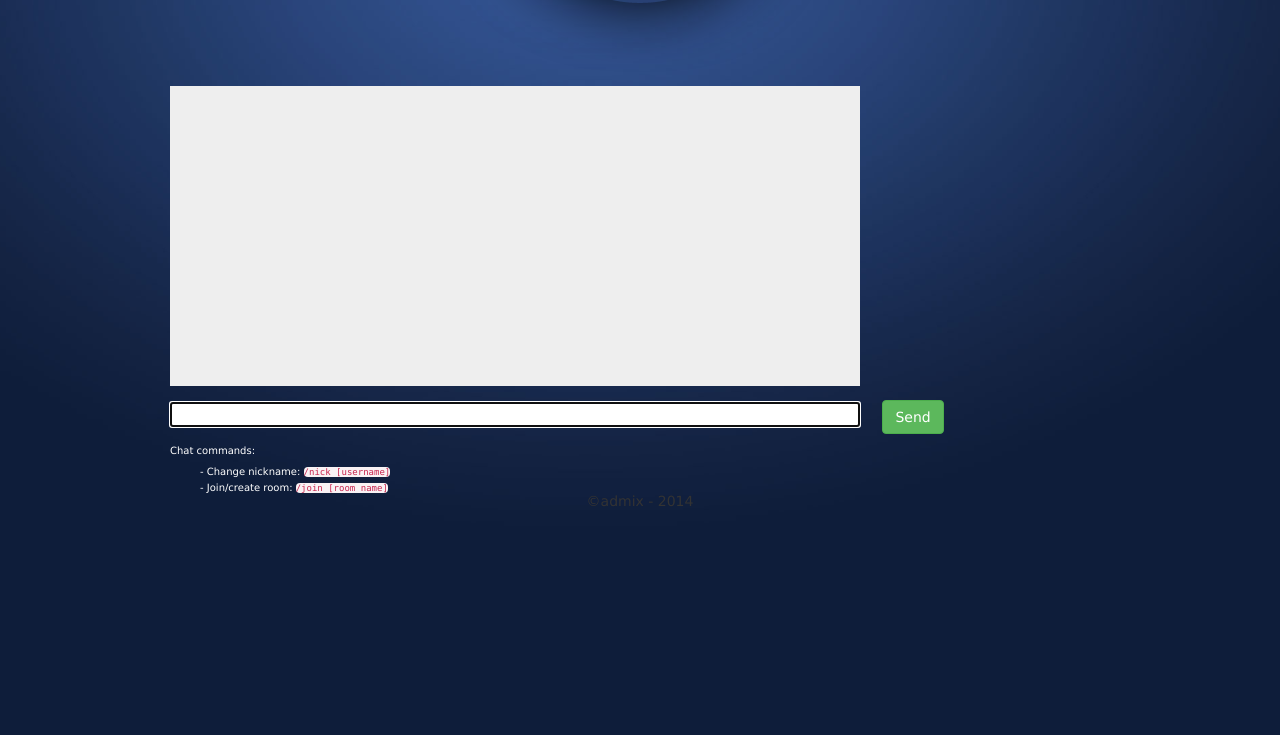
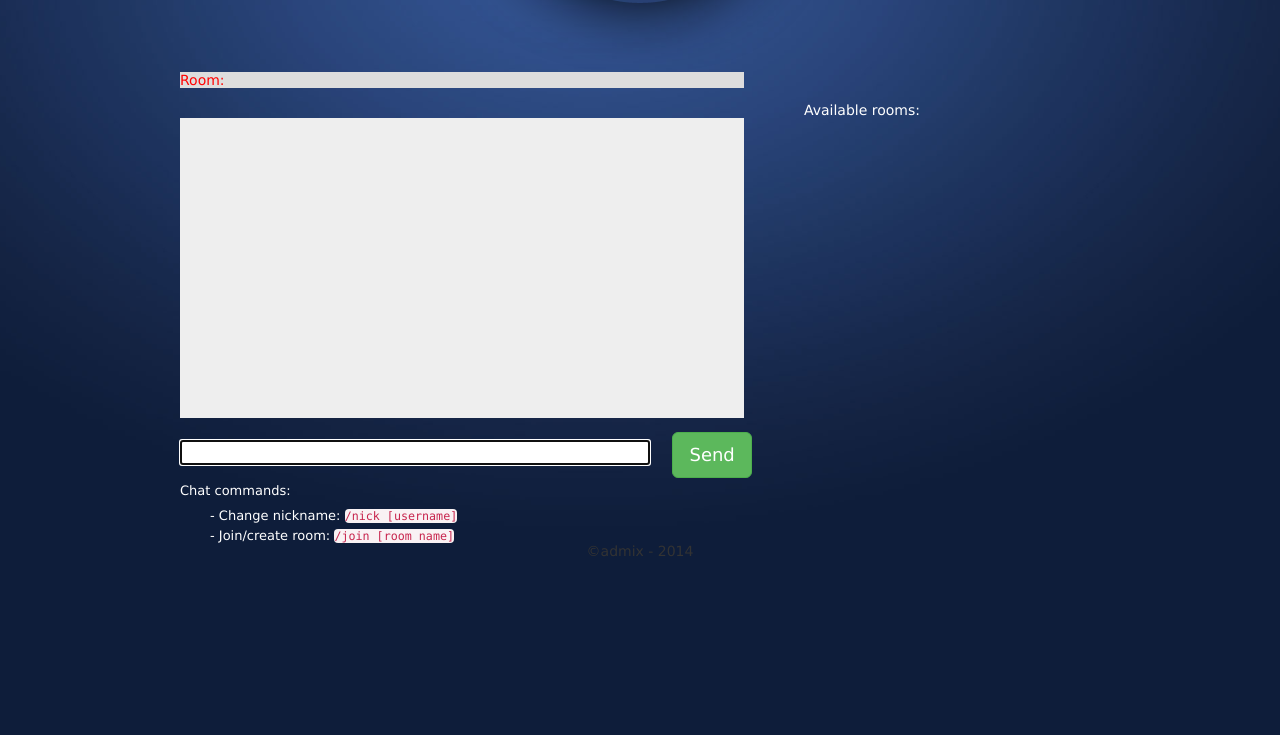
Before and after one commit to admix/multi-chat, a website: page public/index.html in a window 1280 px wide. Shown: the part 65-800 px from the top of the page. Drawn offline with nearby package versions, Linux system fonts and the light colour scheme; no server answers.

Commit message:
Updated chat UI

```diff
--- a/public/css/main.css
+++ b/public/css/main.css
@@ -15,6 +15,11 @@ body {
 a {
   color: #00B7FF;
 }
+
+span {
+  color: #ff0000;
+}
+
 /* Application sizes */
 #content {
   width: 940px;
@@ -24,18 +29,21 @@ a {
 
 /* Room name displayed */
 #room {
+  width: 60%;
   background-color: #ddd;
   margin-bottom: 1em;
+  margin-left: 10px;
 }
 
 /* Message display area. Scrolling enabled when message box full. */
 #messages {
-  width: 690px;
+  width: 60%;
   height: 300px;
   overflow: auto;
   background-color: #eee;
   margin-bottom: 1em;
   margin-right: 10px;
+  margin-left: 10px;
 }
 
 .header {
@@ -68,8 +76,9 @@ a.logo span {
 
 #help {
   color: #fff;
-  font: 10px "Lucida Grande", Helvetica, Arial, sans-serif;
+  font: 13px "Lucida Grande", Helvetica, Arial, sans-serif;
   margin: 0px;
+  margin-left: 10px;
 }
 
 #help ul,li {
@@ -77,9 +86,16 @@ a.logo span {
   padding-left: 15px;
   list-style-type: none;
 }
-
+#avRooms {
+  float: right;
+  margin-right: 190px;
+  overflow: auto;
+  color: #fff;
+}
 #room-list {
   float: right;
+  margin-right: 200px;
+  margin-top:10px;
   width: 100px;
   height: 300px;
   overflow: auto;
@@ -96,9 +112,10 @@ a.logo span {
 }
 
 #send-message {
-  width: 690px;
+  width: 50%;
   margin-bottom: 1em;
   margin-right: 1em;
+  margin-left: 10px;
   font-size: 18px;
 }
 
--- a/public/index.html
+++ b/public/index.html
@@ -7,17 +7,18 @@
   </head>
 
   <body>
-    <div id="content">
+      <div id="content" class="row-fluid section1">
         <div class="header">
     			<a class="logo" href="#">Multichat<span>by admix</span></a>
     		</div>
-      <div id="room"></div>
+        <div id="room"><span>Room:</span> </div>
+        <div id="avRooms">Available rooms:</div><br>
         <div id="room-list"></div>
-      <div id="messages"></div>
+        <div id="messages" class="span5 offset1 copy"></div>
 
         <form id="send-form">
           <input id="send-message" />
-        <input id="send-button" class="btn btn-success"type="submit" value="Send" />
+          <input id="send-button" class="btn btn-lg btn-success"type="submit" value="Send" />
 
           <div id="help">
             <p>Chat commands:</p>
@@ -29,6 +30,7 @@
         </form>
       </div>
       <footer>&copy;admix - 2014</footer>
+
     <script src="/socket.io/socket.io.js" type="text/javascript"></script>
     <script src="http://code.jquery.com/jquery-1.8.0.min.js"
             type="text/javascript">
--- a/public/js/chat_ui.js
+++ b/public/js/chat_ui.js
@@ -15,7 +15,7 @@ $(document).ready(function() {
   });
 
   socket.on('joinResult', function(result) {
-    $('#room').text(result.room);
+    $('#room').html("<span>Room: </span>").append(result.room);
     $('#messages').append(divSystemContentElement('Room changed.'));
   });
 
@@ -30,7 +30,7 @@ $(document).ready(function() {
     for(var room in rooms) {
       room = room.substring(1, room.length);
       if (room != '') {
-        $('#room-list').append(divEscapedContentElement(room));
+        $('#room-list').append(divEscapedContentElementRoom(room));
       }
     }
 
@@ -50,6 +50,10 @@ $(document).ready(function() {
     return false;
   });
 });
+
+function divEscapedContentElementRoom(message) {
+  return $('<div class="btn btn-info btn-sm"></div>').text(message);
+}
 
 function divEscapedContentElement(message) {
   return $('<div></div>').text(message);
```
Lines whose indentation alone changed are shown as unchanged.
